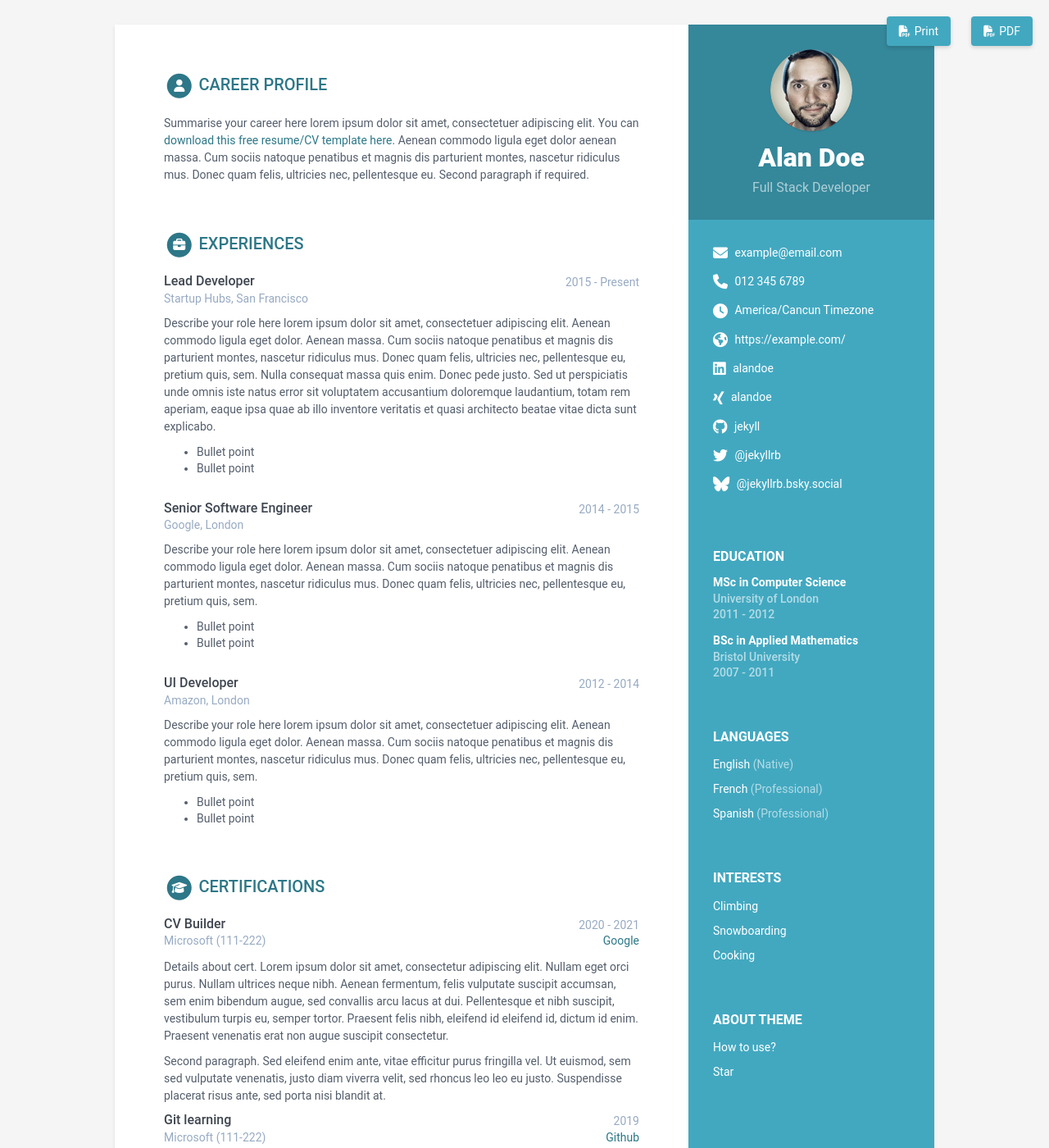
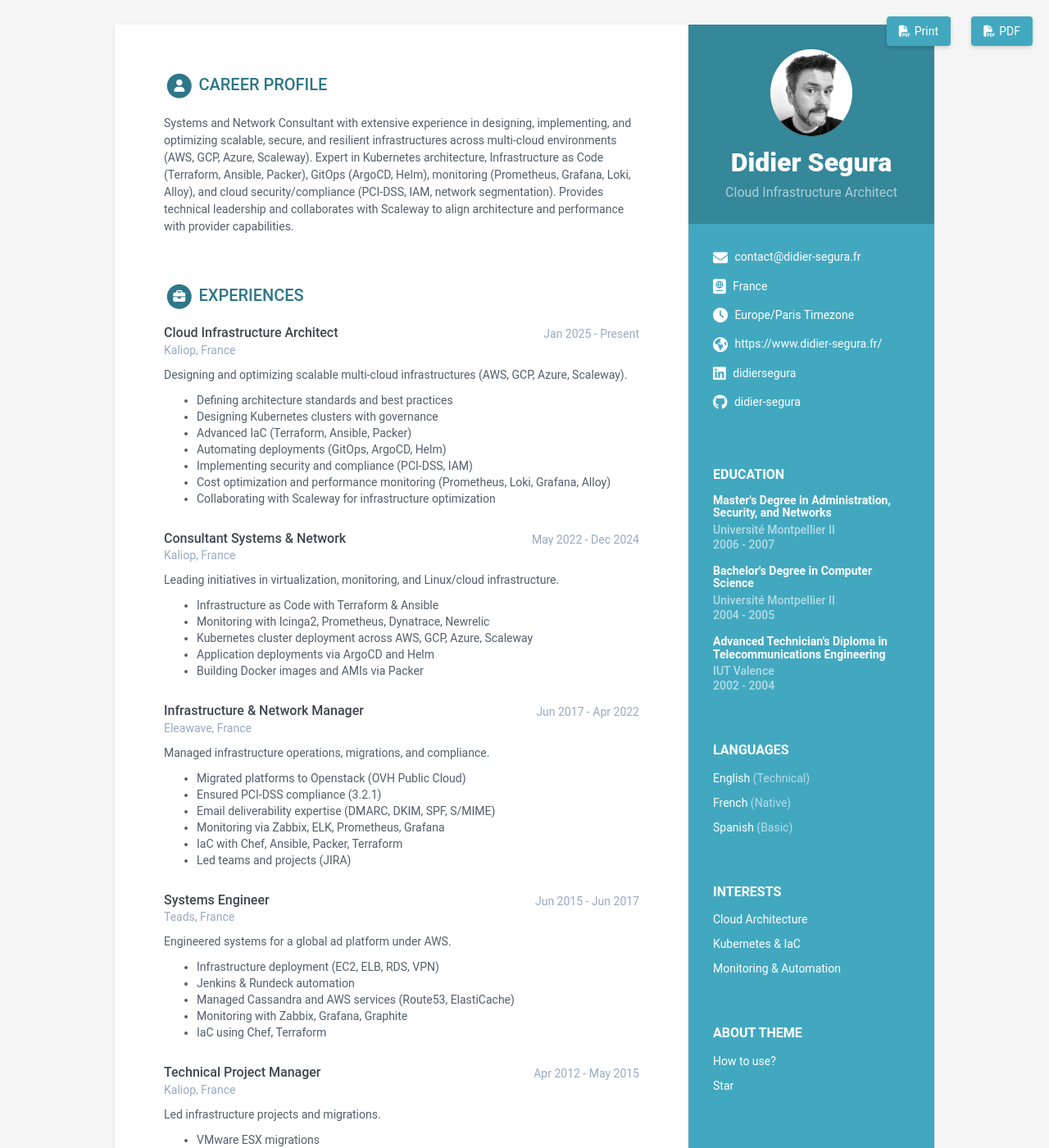
Before and after one commit to didier-segura/digital-cv, a Jekyll site: the page built from index.html, in a window 1280 px wide and 1400 px high. Shown: the whole window at 82% size. Built offline with Jekyll 4.4.1, drawn with Linux system fonts in a browser that asks for light colours; some of the changed text lies outside the part shown.

Commit message:
+ Update content

```diff
--- a/_data/data.yml
+++ b/_data/data.yml
@@ -3,284 +3,198 @@
 #
 
 sidebar:
-  position: right # position of the sidebar : left or right
-  about: True # set to False or comment line if you want to remove the "how to use?" in the sidebar
-  education: True # set to False if you want education in main section instead of in sidebar
+  position: right
+  about: True
+  education: True
 
   # Profile information
-  name: Alan Doe
-  tagline: Full Stack Developer
-  avatar: profile.png #place a 100x100 picture inside /assets/images/ folder and provide the name of the file below
+  name: Didier Segura
+  tagline: Cloud Infrastructure Architect
+  avatar: profile.png
 
   # Sidebar links
-  email: example@email.com
-  phone: 012 345 6789
-  timezone: America/Cancun # Enter your timezone, e.g., America/Havana, Africa/Casablanca, America/North_Dakota/Center
-  citizenship:
-  website: https://example.com/ # Include the full website URL, including "http://" or "https://".
-  linkedin: alandoe
-  xing: alandoe
-  github: jekyll
-  telegram: # add your nickname without '@' sign
+  email: contact@didier-segura.fr
+  phone:
+  timezone: Europe/Paris
+  citizenship: France
+  website: https://www.didier-segura.fr/
+  linkedin: didiersegura
+  xing:
+  github: didier-segura
+  telegram:
   gitlab:
   bitbucket:
-  bluesky: '@jekyllrb.bsky.social' # Specify your full Bluesky handle
-  twitter: '@jekyllrb'
-  stack-overflow: # Number/Username, e.g. 123456/alandoe
+  bluesky:
+  twitter:
+  stack-overflow:
   codewars:
-  goodreads: # Number-Username, e.g. 123456-alandoe
-  mastodon: # Please include your full Mastodon link here.
-  hackerrank: # Please provide your HackerRank username.
-  leetcode: # Please provide your LeetCode username.
-  pdf: # Add a PDF link here if you want to include a PDF custom version in your resume.
+  goodreads:
+  mastodon:
+  hackerrank:
+  leetcode:
+  pdf:
 
   languages:
     title: Languages
     info:
     - idiom: English
+      level: Technical
+    - idiom: French
       level: Native
-
-    - idiom: French
-      level: Professional
-
     - idiom: Spanish
-      level: Professional
+      level: Basic
 
   interests:
     title: Interests
     info:
-    - item: Climbing
+    - item: Cloud Architecture
       link:
-
-
-    - item: Snowboarding
+    - item: Kubernetes & IaC
       link:
-
-
-    - item: Cooking
+    - item: Monitoring & Automation
       link:
-
 
 career-profile:
   title: Career Profile
   summary: |
-    Summarise your career here lorem ipsum dolor sit amet, consectetuer
-    adipiscing elit. You can [download this free resume/CV template here]().
-    Aenean commodo ligula eget dolor aenean massa. Cum sociis natoque
-    penatibus et magnis dis parturient montes, nascetur ridiculus mus.
-    Donec quam felis, ultricies nec, pellentesque eu.
-    Second paragraph if required.
+    Systems and Network Consultant with extensive experience in designing,
+    implementing, and optimizing scalable, secure, and resilient infrastructures
+    across multi-cloud environments (AWS, GCP, Azure, Scaleway). Expert in
+    Kubernetes architecture, Infrastructure as Code (Terraform, Ansible, Packer),
+    GitOps (ArgoCD, Helm), monitoring (Prometheus, Grafana, Loki, Alloy),
+    and cloud security/compliance (PCI-DSS, IAM, network segmentation). Provides
+    technical leadership and collaborates with Scaleway to align architecture
+    and performance with provider capabilities.
+
 education:
   title: Education
   info:
-  - degree: MSc in Computer Science
-    university: University of London
-    time: 2011 - 2012
+  - degree: Master's Degree in Administration, Security, and Networks
+    university: Université Montpellier II
+    time: 2006 - 2007
     details: |
-      Describe your study here lorem ipsum dolor sit amet, consectetuer
-      adipiscing elit. Aenean commodo ligula eget dolor. Aenean massa. Cum
-      sociis natoque penatibus et magnis dis parturient montes, nascetur
-      ridiculus mus. Donec quam felis, ultricies nec, pellentesque eu,
-      pretium quis, sem.
-        - Bullet point
-        - Bullet point
-  - degree: BSc in Applied Mathematics
-    university: Bristol University
-    time: 2007 - 2011
+      BAC +5 (Master 2). Specialized in administration, security, and
+      networks with a focus on enterprise-grade systems and IT architecture.
+  - degree: Bachelor's Degree in Computer Science
+    university: Université Montpellier II
+    time: 2004 - 2005
     details: |
-      Describe your study here lorem ipsum dolor sit amet, consectetuer
-      adipiscing elit. Aenean commodo ligula eget dolor. Aenean massa. Cum
-      sociis natoque penatibus et magnis dis parturient montes, nascetur
-      ridiculus mus. Donec quam felis, ultricies nec, pellentesque eu,
-      pretium quis, sem.
-        - Bullet point
-        - Bullet point
+      BAC +3 (Licence Informatique). Focused on software and systems
+      engineering, distributed systems, and programming.
+  - degree: Advanced Technician's Diploma in Telecommunications Engineering
+    university: IUT Valence
+    time: 2002 - 2004
+    details: |
+      BAC +2 (DUT). Focus on networking, telecom systems, and IT infrastructure.
 
 experiences:
   title: Experiences
   info:
-  - role: Lead Developer
-    time: 2015 - Present
-    company: Startup Hubs, San Francisco
+  - role: Cloud Infrastructure Architect
+    time: Jan 2025 - Present
+    company: Kaliop, France
     details: |
-      Describe your role here lorem ipsum dolor sit amet, consectetuer
-      adipiscing elit. Aenean commodo ligula eget dolor. Aenean massa.
-      Cum sociis natoque penatibus et magnis dis parturient montes,
-      nascetur ridiculus mus. Donec quam felis, ultricies nec,
-      pellentesque eu, pretium quis, sem. Nulla consequat massa quis
-      enim. Donec pede justo. Sed ut perspiciatis unde omnis iste natus
-      error sit voluptatem accusantium doloremque laudantium, totam rem
-      aperiam, eaque ipsa quae ab illo inventore veritatis et quasi
-      architecto beatae vitae dicta sunt explicabo.
-        - Bullet point
-        - Bullet point
-  - role: Senior Software Engineer
-    time: 2014 - 2015
-    company: Google, London
+      Designing and optimizing scalable multi-cloud infrastructures (AWS, GCP, Azure, Scaleway).
+        - Defining architecture standards and best practices
+        - Designing Kubernetes clusters with governance
+        - Advanced IaC (Terraform, Ansible, Packer)
+        - Automating deployments (GitOps, ArgoCD, Helm)
+        - Implementing security and compliance (PCI-DSS, IAM)
+        - Cost optimization and performance monitoring (Prometheus, Loki, Grafana, Alloy)
+        - Collaborating with Scaleway for infrastructure optimization
+  - role: Consultant Systems & Network
+    time: May 2022 - Dec 2024
+    company: Kaliop, France
     details: |
-      Describe your role here lorem ipsum dolor sit amet, consectetuer
-      adipiscing elit. Aenean commodo ligula eget dolor. Aenean massa.
-      Cum sociis natoque penatibus et magnis dis parturient montes,
-      nascetur ridiculus mus. Donec quam felis, ultricies nec,
-      pellentesque eu, pretium quis, sem.
-        - Bullet point
-        - Bullet point
-  - role: UI Developer
-    time: 2012 - 2014
-    company: Amazon, London
+      Leading initiatives in virtualization, monitoring, and Linux/cloud infrastructure.
+        - Infrastructure as Code with Terraform & Ansible
+        - Monitoring with Icinga2, Prometheus, Dynatrace, Newrelic
+        - Kubernetes cluster deployment across AWS, GCP, Azure, Scaleway
+        - Application deployments via ArgoCD and Helm
+        - Building Docker images and AMIs via Packer
+  - role: Infrastructure & Network Manager
+    time: Jun 2017 - Apr 2022
+    company: Eleawave, France
     details: |
-      Describe your role here lorem ipsum dolor sit amet, consectetuer
-      adipiscing elit. Aenean commodo ligula eget dolor. Aenean massa.
-      Cum sociis natoque penatibus et magnis dis parturient montes,
-      nascetur ridiculus mus. Donec quam felis, ultricies nec,
-      pellentesque eu, pretium quis, sem.
-        - Bullet point
-        - Bullet point
+      Managed infrastructure operations, migrations, and compliance.
+        - Migrated platforms to Openstack (OVH Public Cloud)
+        - Ensured PCI-DSS compliance (3.2.1)
+        - Email deliverability expertise (DMARC, DKIM, SPF, S/MIME)
+        - Monitoring via Zabbix, ELK, Prometheus, Grafana
+        - IaC with Chef, Ansible, Packer, Terraform
+        - Led teams and projects (JIRA)
+  - role: Systems Engineer
+    time: Jun 2015 - Jun 2017
+    company: Teads, France
+    details: |
+      Engineered systems for a global ad platform under AWS.
+        - Infrastructure deployment (EC2, ELB, RDS, VPN)
+        - Jenkins & Rundeck automation
+        - Managed Cassandra and AWS services (Route53, ElastiCache)
+        - Monitoring with Zabbix, Grafana, Graphite
+        - IaC using Chef, Terraform
+  - role: Technical Project Manager
+    time: Apr 2012 - May 2015
+    company: Kaliop, France
+    details: |
+      Led infrastructure projects and migrations.
+        - VMware ESX migrations
+        - Email migration to Gmail
+        - Automation with Puppet
+        - MySQL audits and performance tuning
+  - role: Technical Consultant
+    time: Apr 2011 - Feb 2012
+    company: KeepCore, France
+    details: |
+      Provided consulting for Linux and enterprise applications.
+        - Integrated Apache Tomcat & JBoss solutions
+        - Administered CentOS and Debian servers
+  - role: Systems and Network Engineer
+    time: Apr 2009 - Apr 2011
+    company: PoP-Development, France
+    details: |
+      Managed large-scale Linux infrastructure.
+        - Administered 100+ Gentoo Linux servers
+        - Managed high-traffic PHP website hosting
+  - role: Systems and Network Administrator
+    time: Apr 2007 - Mar 2009
+    company: Groupe La Poste, France
+    details: |
+      Administered systems and network equipment.
+        - Windows Server 2008/2012 and Active Directory (300+ workstations)
+        - Managed Juniper and Nortel networking equipment
 
 certifications:
   title: Certifications
   list:
-  - name: CV Builder
-    start: 2020
-    end: 2021
-    organization: Microsoft
-    credentialid: 111-222
-    credentialurl: www.google.com
-    credentialname: Google
+  - name: Scaleway Pre-Sales Certification
+    start: 2024
+    end:
+    organization: Scaleway
+    credentialid:
+    credentialurl:
+    credentialname: Scaleway
     details: |
-      Details about cert. Lorem ipsum dolor sit amet, consectetur
-      adipiscing elit.
-      Nullam eget orci purus. Nullam ultrices neque nibh.
-      Aenean fermentum, felis vulputate suscipit accumsan,
-      sem enim bibendum augue, sed convallis arcu lacus at dui.
-      Pellentesque et nibh suscipit, vestibulum turpis eu, semper tortor.
-      Praesent felis nibh, eleifend id eleifend id, dictum id enim.
-      Praesent venenatis erat non augue suscipit consectetur.
-
-      Second paragraph. Sed eleifend enim ante, vitae efficitur purus
-      fringilla vel. Ut euismod, sem sed vulputate venenatis,
-      justo diam viverra velit, sed rhoncus leo leo eu justo.
-      Suspendisse placerat risus ante, sed porta nisi blandit at.
-  - name: Git learning
-    start: 2019
-    end:
-    organization: Microsoft
-    credentialid: 111-222
-    credentialurl: www.github.com
-    credentialname: Github
-    details: |
-      Older certification. Lorem ipsum dolor sit amet, consectetur
-      adipiscing elit.
-      Nullam eget orci purus. Nullam ultrices neque nibh.
-      Aenean fermentum, felis vulputate suscipit accumsan,
-      sem enim bibendum augue, sed convallis arcu lacus at dui.
-      Pellentesque et nibh suscipit, vestibulum turpis eu, semper tortor.
-      Praesent felis nibh, eleifend id eleifend id, dictum id enim.
-      Praesent venenatis erat non augue suscipit consectetur.
-
-projects:
-  title: Projects
-  intro: >
-    You can list your side projects in this section. Lorem ipsum dolor sit amet, consectetur adipiscing elit. Vestibulum et ligula in nunc bibendum fringilla a eu lectus.
-  assignments:
-  - title: Velocity
-    link: "#hook"
-    tagline: "A responsive website template designed to help startups promote, market and sell their products."
-
-  - title: DevStudio
-    link: "#"
-    tagline: "A responsive website template designed to help web developers/designers market their services."
-
-  - title: Tempo
-    link: "#"
-    tagline: "A responsive website template designed to help startups promote their products or services and to attract users &amp; investors"
-
-  - title: Atom
-    link: "#"
-    tagline: "A comprehensive website template solution for startups/developers to market their mobile apps."
-
-  - title: Delta
-    link: "#"
-    tagline: "A responsive Bootstrap one page theme designed to help app developers promote their mobile apps"
-
-oss:
-  title: OSS Contributions
-  intro: >
-    You can list your open source software contributions in this section. Lorem ipsum dolor sit amet, consectetur adipiscing elit. Vestibulum et ligula in nunc bibendum fringilla a eu lectus.
-  contributions:
-  - title: Tempo
-    link: "#"
-    tagline: "A responsive website template designed to help startups promote their products or services and to attract users &amp; investors"
-
-  - title: Atom
-    link: "#"
-    tagline: "A comprehensive website template solution for startups/developers to market their mobile apps."
-
-  - title: Delta
-    link: "#"
-    tagline: "A responsive Bootstrap one page theme designed to help app developers promote their mobile apps"
-
-publications:
-  title: Publications
-  intro: |
-    You can list your publications in this section. Lorem ipsum dolor sit
-    amet, consectetur adipiscing elit. Vestibulum et ligula in nunc
-    bibendum fringilla a eu lectus.
-  papers:
-  - title: The Art of Computer Programming
-    link: "#"
-    authors: Donald E. Knuth
-    conference: Addison-Wesley, 1968
-
-  - title: "Genetic Programming III: Darwinian Invention &amp; Problem Solving"
-    link: "#"
-    authors: Koza, J.R., Andre, D., Bennett, F.H., Keane, M.A.
-    conference: "Morgan Kaufmann Publishers Inc., San Francisco, CA, USA, 1st edn. (1999)"
-
-  - title: A syntax directed compiler for Algol 60
-    link: "#"
-    authors: Edgar T. Irons
-    conference: "Comm. ACM 4 (1961), 51–55"
-
-recommendations:
-  title: Recommendations
-  list:
-  - person: Yareli Perez
-    email: perezyareli@example.com
-    phone: 012 345 6789
-    role: General Director at example.com
-    recommendation: |
-      Alan Doe is a super employee!
-  - person: Lara Henderson
-    email: larah@example.com
-    phone: 012 345 6789
-    role: General Director at example.com
-    recommendation: |
-      I would like to work with Alan Doe again!
-
-      He is a great employee!
+      Certification focused on Scaleway cloud solutions, pre-sales expertise,
+      and aligning cloud architecture and performance with client requirements.
 
 skills:
-  title: Skills &amp; Proficiency
-
+  title: Skills & Proficiency
   toolset:
-  - name: Python & Django
-    level: 98%
-
-  - name: Javascript & jQuery
-    level: 98%
-
-  - name: Angular
-    level: 98%
-
-  - name: HTML5 & CSS
+  - name: Terraform, Ansible & Packer
     level: 95%
-
-  - name: Ruby on Rails
+  - name: Kubernetes (AWS, GCP, Azure, Scaleway)
+    level: 90%
+  - name: Prometheus, Grafana, Loki, Alloy
+    level: 90%
+  - name: ArgoCD & Helm (GitOps)
     level: 85%
-
-  - name: Sketch & Photoshop
-    level: 60%
+  - name: Chef, Puppet
+    level: 80%
+  - name: Cloud Security & Compliance (PCI-DSS, IAM)
+    level: 85%
+  - name: Linux & Networking (Juniper, Nortel)
+    level: 85%
 
 footer: >
   Designed with <i class="fas fa-heart"></i> by <a href="http://themes.3rdwavemedia.com" target="_blank" rel="nofollow">Xiaoying Riley</a>
```
Also changed, not shown: assets/images/profile.png.
